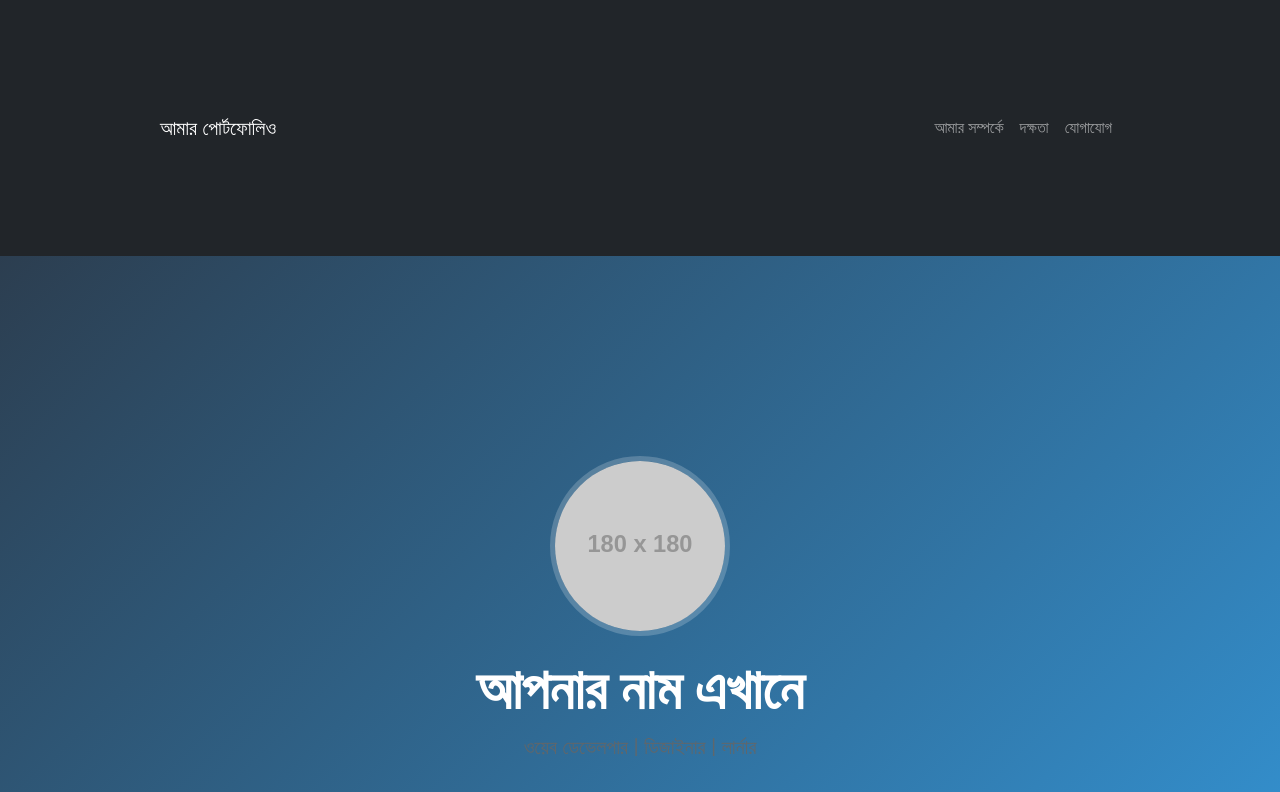
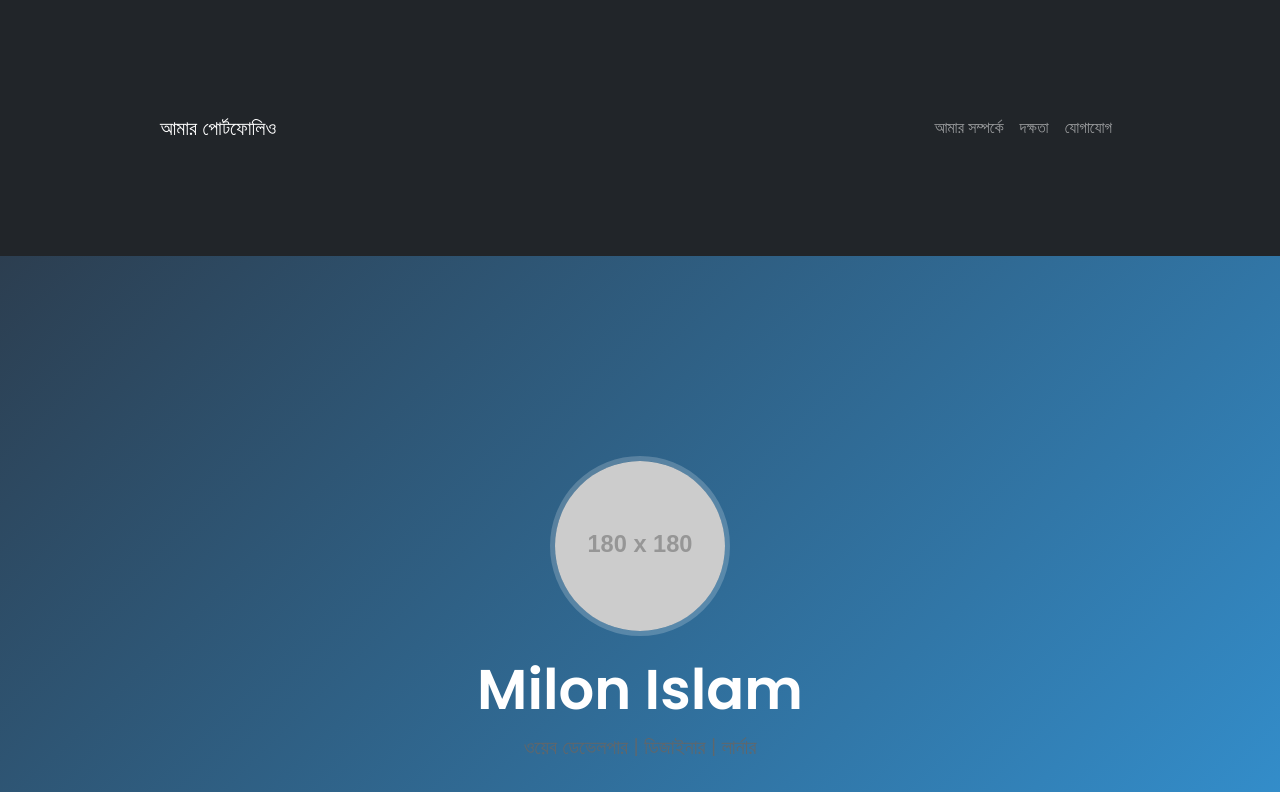
Before and after one commit to mdmilonislamashik/unfinished-love-multimedia, a plain HTML site: page index.html in a window 1280 px wide. Shown: the top 792 px of the page. Drawn offline with nearby package versions, Linux system fonts and the light colour scheme; placeholder pictures from the web are drawn by us.

Commit message:
Update index.html

```diff
--- a/index.html
+++ b/index.html
@@ -73,7 +73,7 @@
     <header class="hero-section">
         <div class="container">
             <img src="https://via.placeholder.com/180" alt="Profile" class="profile-img">
-            <h1 class="display-4 fw-bold">আপনার নাম এখানে</h1>
+            <h1 class="display-4 fw-bold">Milon Islam</h1>
             <p class="lead">ওয়েব ডেভেলপার | ডিজাইনার | লার্নার</p>
             <a href="#contact" class="btn btn-warning btn-lg px-4 mt-3 rounded-pill">আমার সাথে কাজ করুন</a>
         </div>
@@ -594,4 +594,5 @@
             <button type="submit" class="btn" style="border: none; cursor: pointer; width: 100%;">বার্তা পাঠান</button>
         </form>
     </div>
+
 </section>
```
